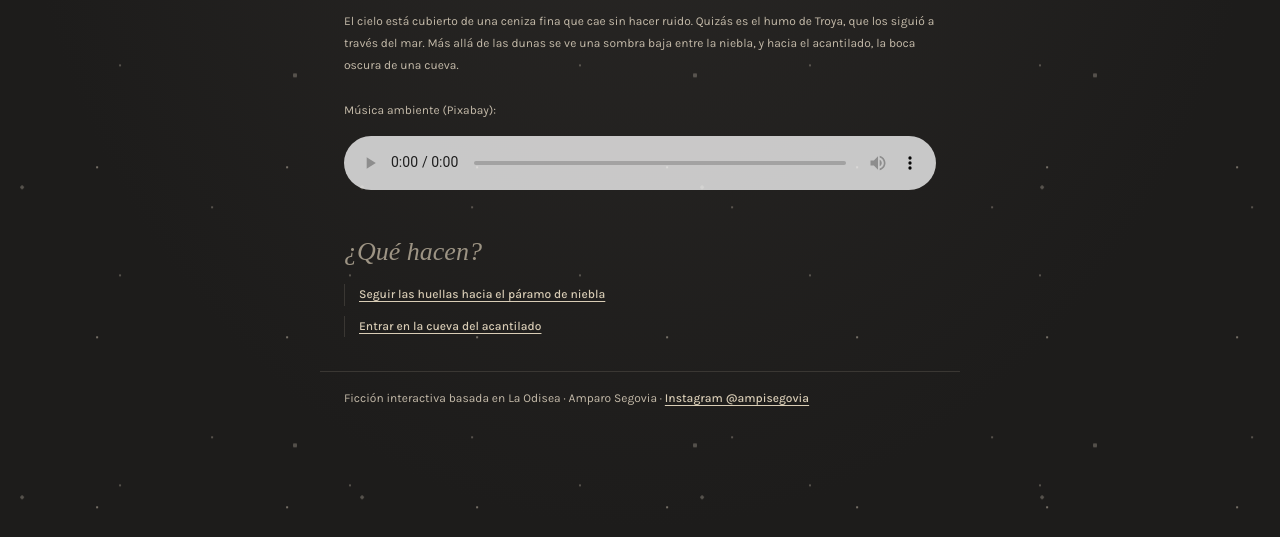
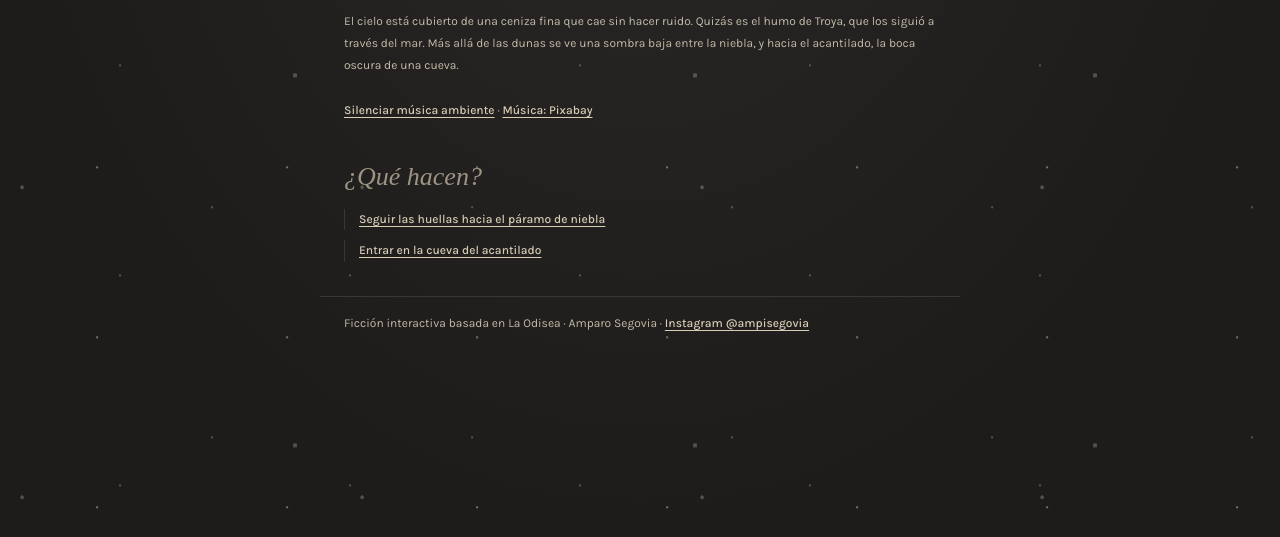
Before and after one commit to amparo09-netizen/La-Odisea, a plain HTML site: page index.html in a window 1280 px wide. Shown: the part 263-800 px from the top of the page. Drawn offline with Linux system fonts and the light colour scheme; a web font is replaced by a local one.

Commit message:
Add files via upload

```diff
--- a/estilos.css
+++ b/estilos.css
@@ -140,3 +140,19 @@ figcaption { margin-top: 6px; color: var(--subtitulo); font-size: 12px; font-sty
 
 .ambiente { margin: 24px 0; }
 audio { width: 100%; filter: grayscale(1) opacity(.8); }
+
+/* Botón de música: se ve como un enlace */
+button {
+  font-family: "Karla", sans-serif;
+  font-size: 12px;
+  font-weight: 500;
+  color: #d9cdb6;
+  background: none;
+  border: none;
+  padding: 0;
+  cursor: pointer;
+  text-decoration: underline;
+  text-underline-offset: 3px;
+  transition: color .2s ease;
+}
+button:hover, button:focus-visible { color: var(--rojo); }
--- a/index.html
+++ b/index.html
@@ -21,11 +21,10 @@
     <p>El mar los escupió al amanecer. Los soldados de Ítaca caminan sin rumbo sobre una playa de arena gris, con las armaduras abolladas y la sal pegada a la barba. Nadie recuerda cuántos días lleva a la deriva. Nadie sabe qué costa es esta.</p>
     <p>El cielo está cubierto de una ceniza fina que cae sin hacer ruido. Quizás es el humo de Troya, que los siguió a través del mar. Más allá de las dunas se ve una sombra baja entre la niebla, y hacia el acantilado, la boca oscura de una cueva.</p>
     <div class="ambiente">
-      <p>Música ambiente (Pixabay):</p>
-      <audio controls loop>
+      <audio id="musica" loop autoplay preload="auto">
         <source src="audio/ambiente.mp3" type="audio/mpeg">
-        Tu navegador no soporta audio. <a href="https://pixabay.com/es/music/ambiente-mysterious-585275/" target="_blank" rel="noopener">Escuchá la pista en Pixabay</a>.
       </audio>
+      <p><button type="button" id="btn-musica">Silenciar música ambiente</button> · <a href="https://pixabay.com/es/music/ambiente-mysterious-585275/" target="_blank" rel="noopener">Música: Pixabay</a></p>
     </div>
     <h2>¿Qué hacen?</h2>
     <nav>
@@ -38,5 +37,6 @@
   <footer>
     <p>Ficción interactiva basada en La Odisea · Amparo Segovia · <a href="https://www.instagram.com/ampisegovia/" target="_blank" rel="noopener">Instagram @ampisegovia</a></p>
   </footer>
+  <script src="musica.js"></script>
 </body>
 </html>
--- /dev/null
+++ b/musica.js
@@ -0,0 +1,66 @@
+// Música ambiente: intenta sonar sola y sigue por donde quedó al cambiar de página.
+(function () {
+  var audio = document.getElementById("musica");
+  var boton = document.getElementById("btn-musica");
+  if (!audio) return;
+
+  var apagada = false;
+  try { apagada = sessionStorage.getItem("musicaOff") === "1"; } catch (e) {}
+
+  audio.volume = 0.5;
+
+  // Retomar desde el segundo en el que estaba en la página anterior
+  audio.addEventListener("loadedmetadata", function () {
+    try {
+      var t = parseFloat(sessionStorage.getItem("musicaT"));
+      if (!isNaN(t) && t < audio.duration) audio.currentTime = t;
+    } catch (e) {}
+  });
+
+  function etiqueta() {
+    if (boton) boton.textContent = (audio.paused ? "Activar música ambiente" : "Silenciar música ambiente");
+  }
+
+  // Los navegadores bloquean el sonido automático hasta que la persona interactúa.
+  // Si lo bloquean, empieza con el primer clic, tecla o toque.
+  function iniciar() {
+    if (apagada) { etiqueta(); return; }
+    var p = audio.play();
+    if (p && p.catch) {
+      p.then(etiqueta).catch(function () {
+        ["click", "keydown", "touchstart"].forEach(function (ev) {
+          window.addEventListener(ev, function reintento() {
+            if (!apagada) audio.play().then(etiqueta).catch(function () {});
+            ["click", "keydown", "touchstart"].forEach(function (e2) {
+              window.removeEventListener(e2, reintento);
+            });
+          });
+        });
+        etiqueta();
+      });
+    }
+  }
+
+  if (boton) {
+    boton.addEventListener("click", function (e) {
+      e.stopPropagation();
+      if (audio.paused) {
+        apagada = false;
+        audio.play();
+      } else {
+        apagada = true;
+        audio.pause();
+      }
+      try { sessionStorage.setItem("musicaOff", apagada ? "1" : "0"); } catch (e2) {}
+      etiqueta();
+    });
+  }
+
+  function guardar() {
+    try { sessionStorage.setItem("musicaT", String(audio.currentTime)); } catch (e) {}
+  }
+  setInterval(guardar, 1000);
+  window.addEventListener("pagehide", guardar);
+
+  iniciar();
+})();
```
Also changed, not shown: ciclope.html (+3 -3 lines), desierto.html (+3 -3 lines), itaca.html (+3 -3 lines), naufragio.html (+3 -3 lines), sirenas.html (+3 -3 lines), img/desierto.jpg (added).
